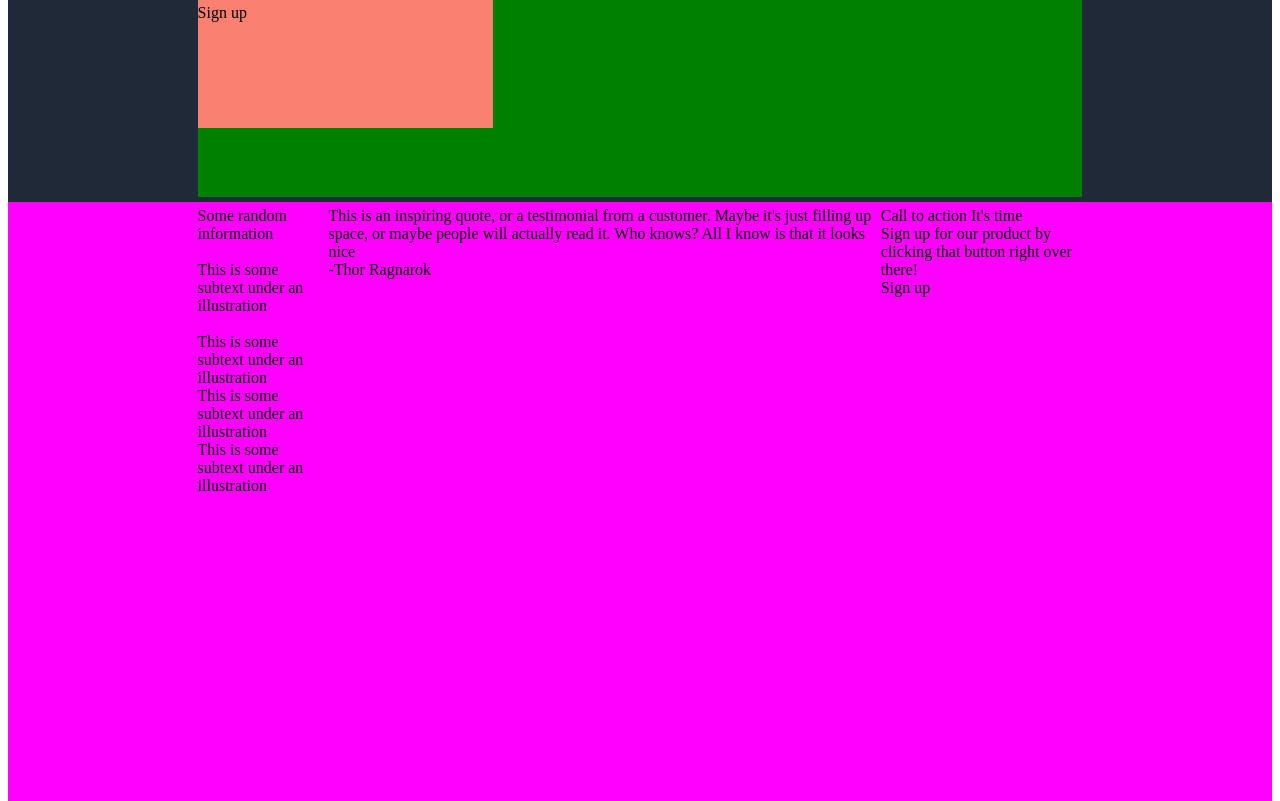
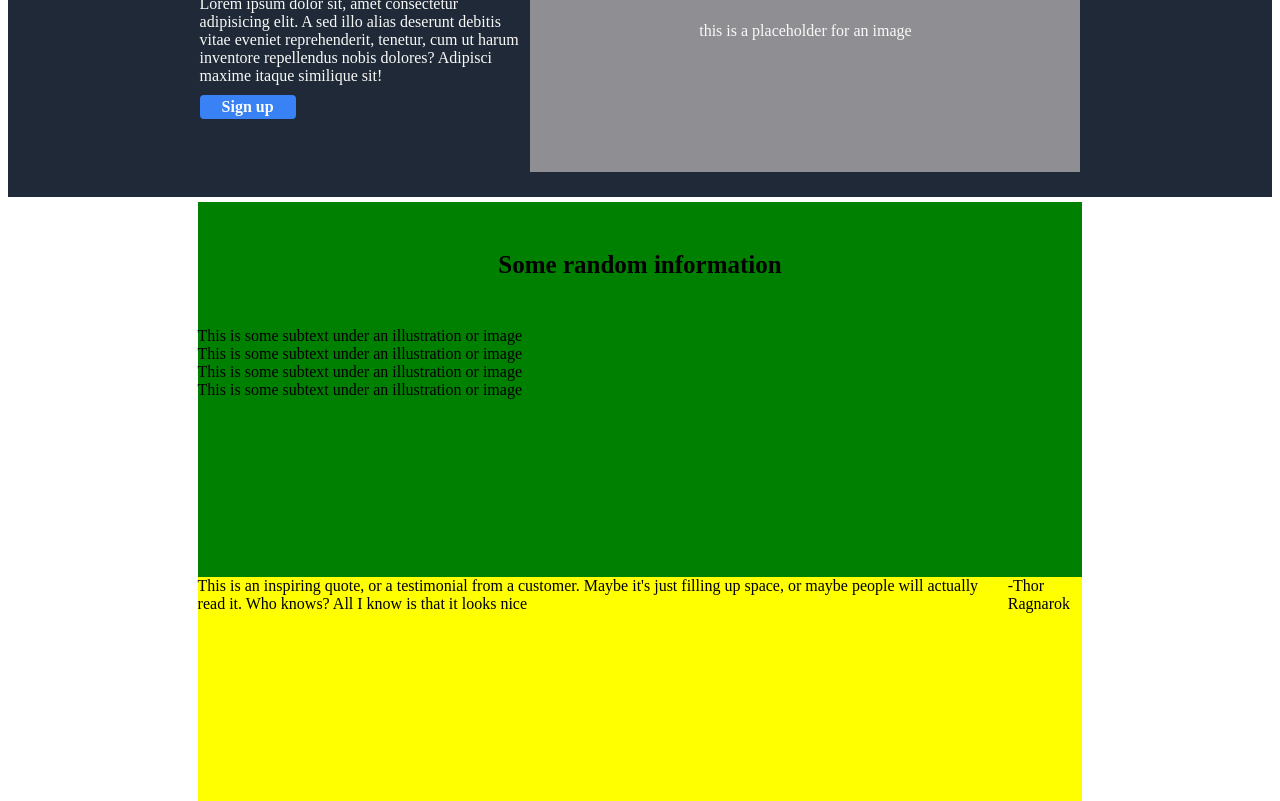
Before and after one commit to Greninja772003/landing_page, a plain HTML site: page index.html in a window 1280 px wide. Shown: the part 196-997 px from the top of the page. Drawn offline with Linux system fonts and the light colour scheme.

Commit message:
header of the web page designed

```diff
--- a/index.html
+++ b/index.html
@@ -33,21 +33,20 @@
             <div class="body">
             <div id="block1">
                 <div class="b1_head">Some random information</div>
-                <div class="op-1">
-                    <img src="" alt="">
-                    <div class="op-text">This is some subtext under an illustration</div>
-                </div>
-                <div class="op-2">
-                    <img src="" alt="">
-                    <div class="op-text">This is some subtext under an illustration</div>
-                </div>
-                <div class="op-3">
-                    <div class="op-text">This is some subtext under an illustration</div>
-                </div>
-                <div class="op-4">
-                    <div class="op-text">This is some subtext under an illustration</div>
-                </div>
+                <div class="inside">
+                    <div class="images">
+               <div class="image"></div>
+               <div class="image"></div>
+               <div class="image"></div>
+               <div class="image"></div>
             </div>
+            <div class="descrip">
+        <div class="image-txt">This is some subtext under an illustration or image</div>
+        <div class="image-txt">This is some subtext under an illustration or image</div>
+        <div class="image-txt">This is some subtext under an illustration or image</div>
+        <div class="image-txt">This is some subtext under an illustration or image</div>
+    </div>
+            </div></div>
             <div id="block2">
                 <div class="b2-head">This is an inspiring quote, or a testimonial from a customer. Maybe it's just filling up space, or maybe people will actually read it. Who knows? All I know is that it looks nice </div>
                 <div class="b2-foot">-Thor Ragnarok</div>
--- a/style.css
+++ b/style.css
@@ -7,7 +7,7 @@
     display: flex;
     /* background-color: gold; */
 width: 100%;
-height: 250vh;
+height: 200vh;
 }
 .items{
     display: flex;
@@ -52,28 +52,75 @@ height: 250vh;
     display: flex;
     flex-direction: column;
     flex: 1;
-    height: 250px;
-    background-color: salmon;
+    gap: 10px;
+    /* height: 250px; */
+    /* background-color: salmon; */
+}
+.msg{
+    color:  #f9faf8;
+    font-size: 40px;
+    font-weight: bold;
 }
 .head-right{
- background-color: red;
+ background-color: rgba(196, 191, 191, 0.678);
     display: flex;
     flex: 2;
+    max-width: 550px;
+    justify-content: center;
+    align-items: center;
 }
-
+.button{
+    background-color: #3882F6;
+    display: flex;
+   flex: 0;
+   justify-content: center;
+   width: 80px;
+   padding: 3px 8px;
+   font-weight: bold;
+   border-radius: 4px;
+}
 .h-content{
     display: flex;
     flex-grow: 2;
-    justify-content: center;
-    align-items: flex-start;
-    background-color: green;
-
+    justify-content: space-between;
+    /* align-items: flex-start; */
+    /* background-color: green; */
+    color:  #f9faf8;
+padding: 20px 2px;
 }
 .body{
     display: flex;
- background-color: magenta;
-    flex: 4;
+    flex: 3;
+    flex-direction: column;
     padding: 5px 15%;
+}
+#block1{
+    display: flex;
+    flex: 1;
+    background-color: green;
+    flex-direction: column;
+}
+.b1_head{
+    display: flex;
+    flex: 1;
+    justify-content: center;
+    align-items: center;
+    font-weight: bold;
+    font-size: 25px;
+}
+.inside{
+    display: flex;
+ flex: 2;
+}
+#block2{
+ background-color: yellow;
+    display: flex;
+    flex: 1;
+}
+#block3{
+    background-color: orange;
+    display: flex;
+    flex: 1;
 }
 .footer{
  background-color: orange;
```
